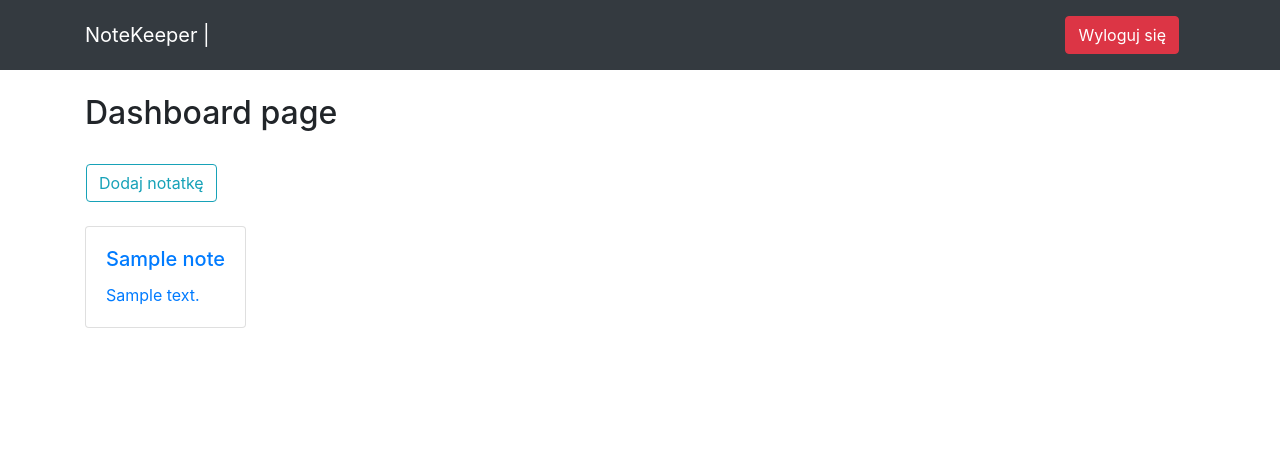
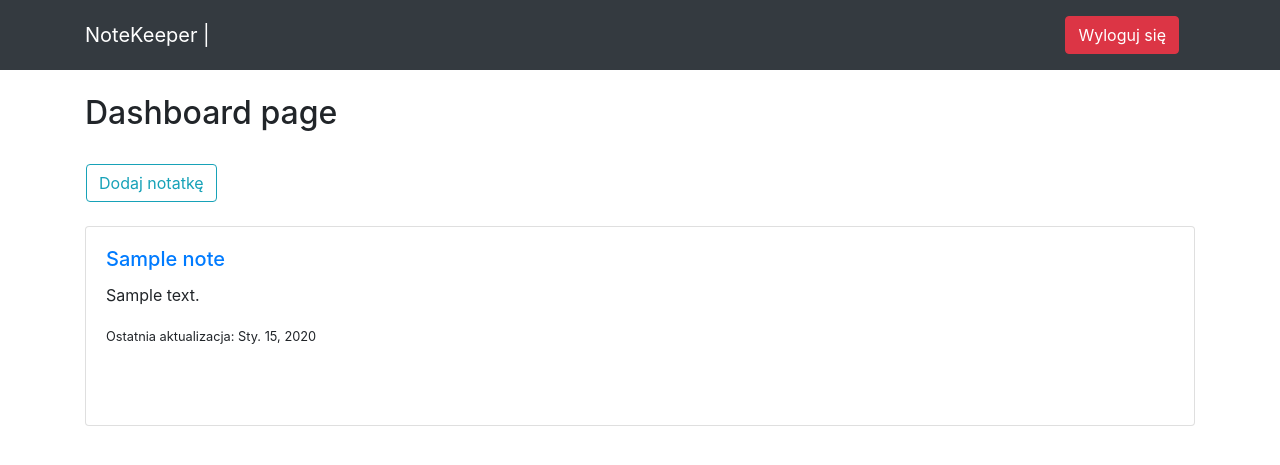
Before and after one commit to Krysik/notes-django, a Django app: page /notekeeper/dashboard/1 in a window 1280 px wide. Shown: the top 465 px of the page. Run offline with Django 3.2, Linux system fonts and the light colour scheme; a user stored in the database is signed in; tables that the repository leaves empty hold one stand-in row (values such as "Sample post"); some libraries are stand-ins or nearby versions.

Commit message:
add text editor in create note template, update css, add some widgets in AddNoteForm

```diff
--- a/notes/notekeeper/forms.py
+++ b/notes/notekeeper/forms.py
@@ -6,7 +6,13 @@ class AddNoteForm(forms.ModelForm):
     def __init__(self, *args, **kwargs):
         super(AddNoteForm, self).__init__(*args, **kwargs)
         self.fields['title'].label = 'Tytuł'
+        self.fields['title'].widget = forms.TextInput(
+            attrs={'placeholder': 'max 50 znaków'}
+        )
         self.fields['content'].label = 'Treść'
+        self.fields['content'].widget = forms.Textarea(attrs={
+            'id': 'editor'
+        })
         for visible in self.visible_fields():
             visible.field.widget.attrs['class'] = 'form-control'
 
--- a/notes/static/css/notekeeper.css
+++ b/notes/static/css/notekeeper.css
@@ -21,6 +21,7 @@
   background-position-x: 80%;
 }
 
+/* Login form */
 .login-bg {
   overflow-y: none;
   display: flex;
@@ -60,3 +61,13 @@
   border-top-left-radius: 0;
   border-top-right-radius: 0;
 }
+
+/* Dashboard */
+.card-note{
+  height: 200px;
+  overflow-y: none;
+}
+
+.note:hover {
+  text-decoration: none;
+}
--- a/notes/templates/notekeeper/create_note.html
+++ b/notes/templates/notekeeper/create_note.html
@@ -9,5 +9,8 @@
       <button type="submit" class="btn btn-success mt-2">Utwórz</button>
     </form>
   </div>
-
+  <script src="//cdn.ckeditor.com/4.6.2/basic/ckeditor.js"></script>
+  <script>
+    CKEDITOR.replace('editor')
+  </script>
 {% endblock %}
--- a/notes/templates/notekeeper/dashboard.html
+++ b/notes/templates/notekeeper/dashboard.html
@@ -10,16 +10,17 @@
       <div class="row">
         {% if notes %}
           {% for note in notes %}
-            <a href="#">
-              <div class="col">
-                <div class="card">
-                  <div class="card-body">
+            <div class="col">
+              <div class="card card-note">
+                <div class="card-body">
+                  <a href="#" class="note">
                     <h5 class="card-title">{{ note.title }}</h5>
-                    <p class="card-text">{{ note.content }}</p>
-                  </div>
+                  </a>
+                  <p class="card-text">{{ note.content|safe }}</p>
+                  <small>Ostatnia aktualizacja: {{ note.updated_at }}</small>
                 </div>
               </div>
-            </a>
+            </div>
           {% endfor %}
         {% else %}
           <p>Brak notatek</p>
```
